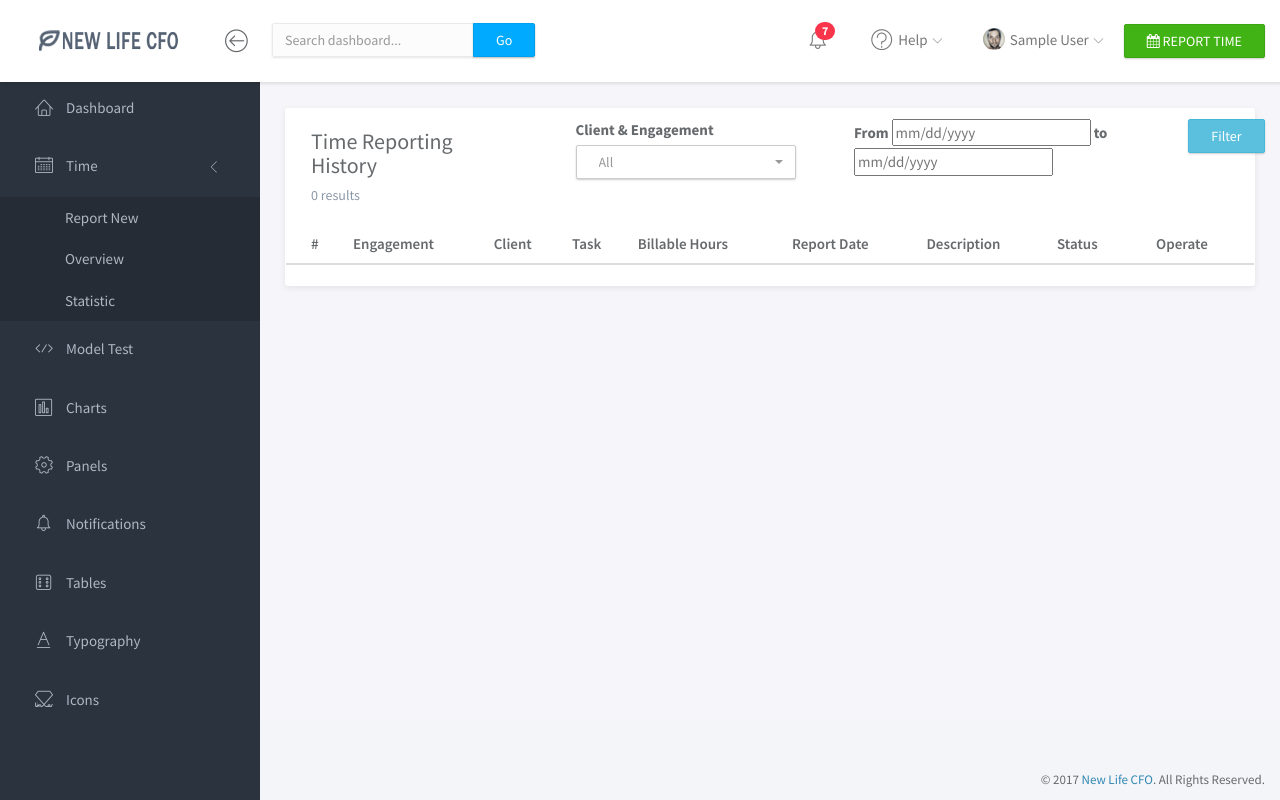
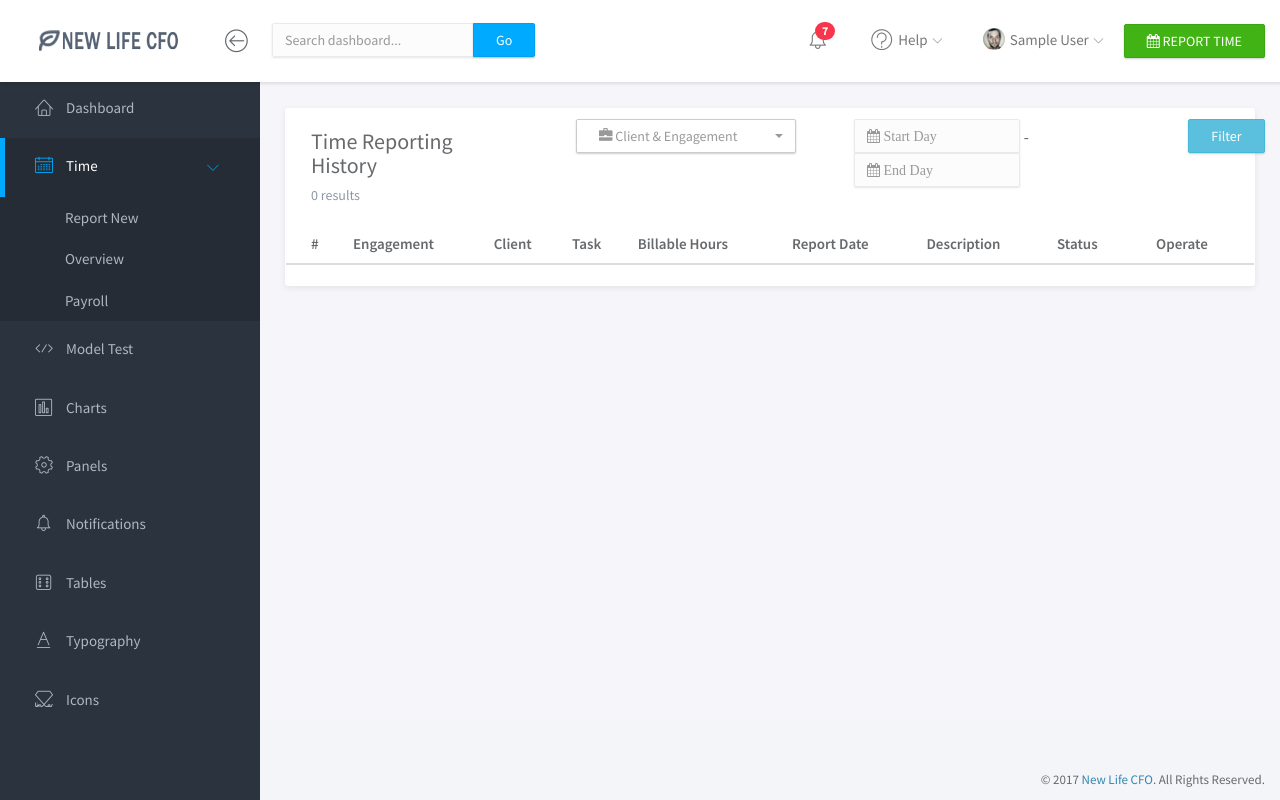
Before and after one commit to motionlife/time-tracking-billing, a Laravel app: template resources/views/hours.blade.php in a window 1280 px wide. Run offline with Laravel 8, Linux system fonts and the light colour scheme; the template is opened without the code that fills it, so the values that code supplies are empty; the visitor is signed in with stand-in values (Sample User, id 1); data comes from the database, SQL or seed files in the repository; settings files or empty folders that the repository lacks are supplied; parts of the project's set-up code (start-up, migrations or seed data) failed here and were passed over; some libraries are stand-ins or nearby versions.

Commit message:
Fixed sidebar menu consistency

```diff
--- a/app/Http/Controllers/HoursController.php
+++ b/app/Http/Controllers/HoursController.php
@@ -114,6 +114,7 @@ class HoursController extends Controller
             }
             //else illegal request!
         }
+        return view('wage');
     }
 
     /**
--- a/resources/views/hours.blade.php
+++ b/resources/views/hours.blade.php
@@ -92,10 +92,9 @@
                     <div class="col-md-9">
                         <div class="panel-body">
                             <div class="col-md-5">
-                                <label for="client-engagements">Client & Engagement</label>
                                 <select class="selectpicker show-tick" data-width="auto" id="client-engagements"
                                         data-live-search="true">
-                                    <option value="" selected>All</option>
+                                    <option value="" data-icon="glyphicon-briefcase" selected>Client & Engagement</option>
                                     @foreach($clientIds as $cid=>$engagements)
                                         <optgroup label="{{newlifecfo\Models\Client::find($cid)->name }}">
                                             @foreach($engagements as $eng)
@@ -105,14 +104,17 @@
                                     @endforeach
                                 </select>
                             </div>
-                            <div class="col-md-6">
-                                <label for="start-date">From</label>
-                                <input class="date-picker" id="start-date" placeholder="mm/dd/yyyy"
-                                       value="{{Request('start')}}"
-                                       type="text"/>
-                                <label for="end-date">to</label>
-                                <input class="date-picker" id="end-date" placeholder="mm/dd/yyyy"
-                                       value="{{Request('end')}}" type="text"/>
+                            <div class="col-md-6 form-inline" style="font-family:FontAwesome;">
+                                <div class="form-group">
+                                    <input class="date-picker form-control" id="start-date" placeholder="&#xf073; Start Day"
+                                           value="{{Request('start')}}"
+                                           type="text"/>
+                                </div>
+                                <span>-</span>
+                                <div class="form-group">
+                                    <input class="date-picker form-control" id="end-date" placeholder="&#xf073; End Day"
+                                           value="{{Request('end')}}" type="text"/>
+                                </div>
                             </div>
                             <div class="col-md-1">
                                 <a href="javascript:void(0)" type="button" class="btn btn-info" id="filter-button">Filter</a>
--- a/resources/views/layouts/app.blade.php
+++ b/resources/views/layouts/app.blade.php
@@ -94,20 +94,20 @@
                         </li>
                         <li>
                             <a href="#subPages" data-toggle="collapse"
-                               class="{{Request::is('hour') ? 'active':'collapsed '}}"><i
+                               class="{{str_contains(Request::path(),'hour') ? 'active':'collapsed '}}"><i
                                         class="lnr lnr-calendar-full"></i> <span>Time</span> <i
                                         class="icon-submenu lnr lnr-chevron-left"></i></a>
-                            <div id="subPages" class="{{Request::is('hour') ?'in':''}}" >
+                            <div id="subPages" class="collapse {{str_contains(Request::path(),'hour') ?'in':''}}" >
                                 <ul class="nav">
                                     <li><a href="{{route('hour.create')}}" class="{{Request::is('hour/create') ?'active':''}}">Report New</a></li>
                                     <li><a href="{{route('hour.index')}}" class="{{Request::is('hour') ?'active':''}}">Overview</a></li>
-                                    <li><a href="{{route('hour.show',1)}}" class="{{Request::is('hour/{h}') ?'active':''}}">Statistic</a></li>
+                                    <li><a href="{{route('hour.show','wage')}}" class="{{Request::is('hour/wage') ?'active':''}}">Payroll</a></li>
                                 </ul>
                             </div>
                         </li>
                         <li><a href="/test" class="{{Request::is('test') ?'active':''}}"><i class="lnr lnr-code"></i>
                                 <span>Model Test</span></a></li>
-                        <li><a href="charts.html" class="{{Request::is('chart') ?'active':''}}"><i
+                        <li><a href="charts.html" class="{{Request::is('chart') ?'active':'collapsed'}}"><i
                                         class="lnr lnr-chart-bars"></i> <span>Charts</span></a>
                         </li>
                         <li><a href="panels.html" class=""><i class="lnr lnr-cog"></i> <span>Panels</span></a></li>
```
Also changed, not shown: resources/views/wage.blade.php (added, +16 -0 lines).
